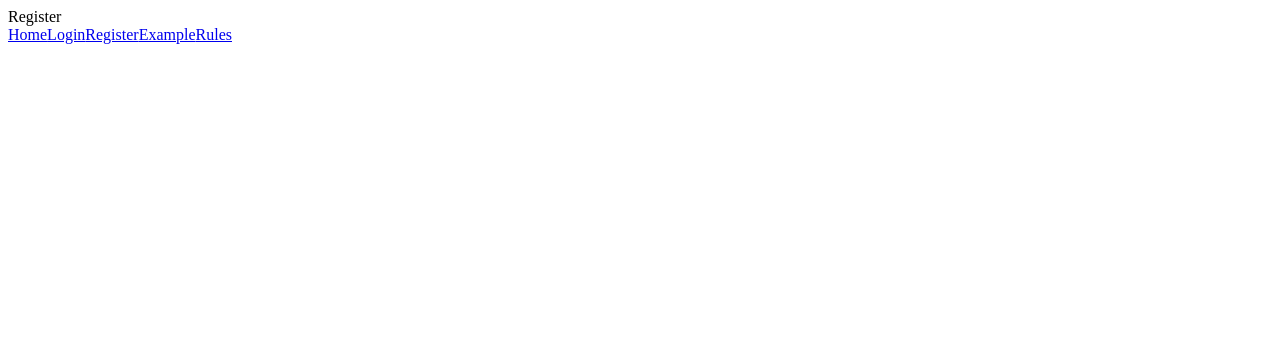
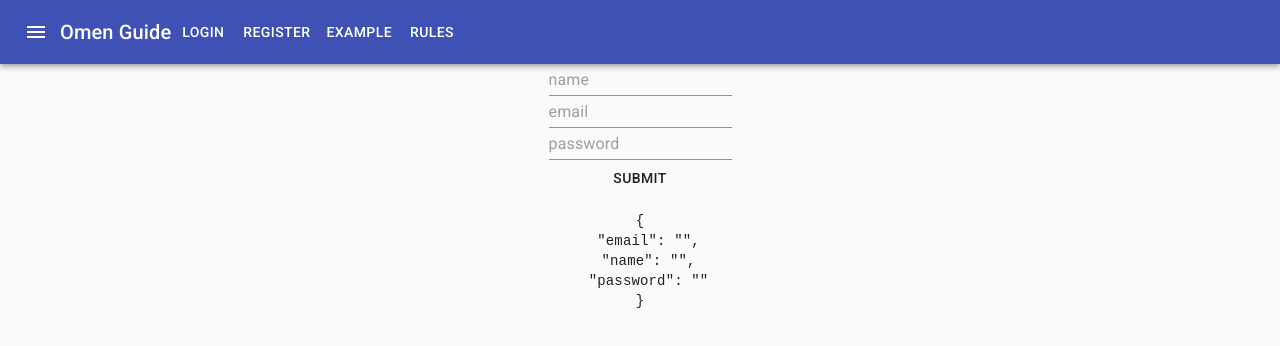
Before and after one commit to xxKeefer/omen-guide-client, a React (Create React App) app: page /register in a window 1280 px wide. Shown: the top 346 px of the page. Built offline with nearby package versions, Linux system fonts and the light colour scheme.

Commit message:
nav bar in place >.<

```diff
--- a/package.json
+++ b/package.json
@@ -3,6 +3,8 @@
   "version": "0.1.0",
   "private": true,
   "dependencies": {
+    "@material-ui/core": "^4.11.3",
+    "@material-ui/icons": "^4.11.2",
     "@testing-library/jest-dom": "^5.11.4",
     "@testing-library/react": "^11.1.0",
     "@testing-library/user-event": "^12.1.10",
@@ -10,8 +12,10 @@
     "@types/node": "^12.0.0",
     "@types/react": "^17.0.0",
     "@types/react-dom": "^17.0.0",
+    "formik": "^2.2.6",
     "react": "^17.0.2",
     "react-dom": "^17.0.2",
+    "react-helmet": "^6.1.0",
     "react-router-dom": "^5.2.0",
     "react-scripts": "4.0.3",
     "typescript": "^4.1.2",
@@ -42,6 +46,8 @@
     ]
   },
   "devDependencies": {
+    "@types/material-ui": "^0.21.8",
+    "@types/react-helmet": "^6.1.1",
     "@types/react-router-dom": "^5.1.7",
     "@typescript-eslint/parser": "^4.22.0",
     "eslint": "^7.24.0",
--- a/src/App.tsx
+++ b/src/App.tsx
@@ -1,5 +1,6 @@
 import React from 'react'
-import { BrowserRouter as Router, Switch, Route } from 'react-router-dom'
+import { Route, Switch } from 'react-router-dom'
+import Nav from './components/Navigation/Nav'
 import { Example, Home, Login, Register, Rules } from './pages/exports'
 import Gate from './routes/Gate'
 
@@ -7,7 +8,9 @@ const App: React.FC = () => {
   // const testUser = { email: 'test', roles: ['user'] }
   const testAdmin = { email: 'test', roles: ['user', 'admin'] }
   return (
-    <Router>
+    <>
+      <Nav />
+
       <Switch>
         <Route exact path="/" component={Home} />
         <Route exact path="/login" component={Login} />
@@ -27,7 +30,7 @@ const App: React.FC = () => {
           component={Rules}
         />
       </Switch>
-    </Router>
+    </>
   )
 }
 
--- /dev/null
+++ b/src/components/Forms/RegisterForm.tsx
@@ -0,0 +1,48 @@
+import React from 'react'
+import { Formik, Form, Field } from 'formik'
+import {
+  RegisterValues as Values,
+  RegisterForm as Interface
+} from '../../interfaces/Forms/Register'
+import { Button, TextField } from '@material-ui/core'
+
+const RegisterForm: React.FC<Interface> = ({ onSubmit }) => {
+  const initialValues: Values = {
+    email: '',
+    name: '',
+    password: ''
+  }
+  return (
+    <Formik
+      initialValues={initialValues}
+      onSubmit={(values: Values) => {
+        onSubmit(values)
+      }}
+    >
+      {({ values }) => (
+        <Form>
+          <div>
+            <div>
+              <Field name="name" placeholder="name" as={TextField} />
+            </div>
+            <div>
+              <Field name="email" placeholder="email" as={TextField} />
+            </div>
+            <div>
+              <Field
+                name="password"
+                placeholder="password"
+                type="password"
+                as={TextField}
+              />
+            </div>
+          </div>
+          <Button type="submit">SUBMIT</Button>
+          <pre>{JSON.stringify(values, null, 2)}</pre>
+        </Form>
+      )}
+    </Formik>
+  )
+}
+
+export default RegisterForm
--- /dev/null
+++ b/src/components/Navigation/Nav.tsx
@@ -0,0 +1,65 @@
+import {
+  AppBar,
+  Toolbar,
+  IconButton,
+  Typography,
+  Button
+} from '@material-ui/core'
+import { Menu } from '@material-ui/icons/'
+import React from 'react'
+import { useHistory } from 'react-router-dom'
+
+const Nav = () => {
+  const history = useHistory()
+  const preventDefault = (event: React.SyntheticEvent) => {
+    event.preventDefault()
+  }
+  return (
+    <AppBar position="static">
+      <Toolbar>
+        <IconButton edge="start" color="inherit" aria-label="menu">
+          <Menu />
+        </IconButton>
+
+        <div style={{ cursor: 'pointer' }} onClick={() => history.push('/')}>
+          <Typography variant="h6">Omen Guide</Typography>
+        </div>
+
+        <Button
+          color="inherit"
+          onClick={() => {
+            history.push('/login')
+          }}
+        >
+          Login
+        </Button>
+        <Button
+          color="inherit"
+          onClick={() => {
+            history.push('/register')
+          }}
+        >
+          Register
+        </Button>
+        <Button
+          color="inherit"
+          onClick={() => {
+            history.push('/example')
+          }}
+        >
+          Example
+        </Button>
+        <Button
+          color="inherit"
+          onClick={() => {
+            history.push('/rules')
+          }}
+        >
+          Rules
+        </Button>
+      </Toolbar>
+    </AppBar>
+  )
+}
+
+export default Nav
--- a/src/index.tsx
+++ b/src/index.tsx
@@ -1,10 +1,24 @@
 import React from 'react'
 import ReactDOM from 'react-dom'
+import { Helmet } from 'react-helmet'
+import CssBaseline from '@material-ui/core/CssBaseline'
+import { BrowserRouter as Router } from 'react-router-dom'
 import App from './App'
 
 ReactDOM.render(
   <React.StrictMode>
-    <App />
+    <Helmet>
+      <meta charSet="utf-8" />
+      <title>Omen Guide</title>
+      <link
+        rel="stylesheet"
+        href="https://fonts.googleapis.com/css?family=Roboto:300,400,500,700&display=swap"
+      />
+    </Helmet>
+    <CssBaseline />
+    <Router>
+      <App />
+    </Router>
   </React.StrictMode>,
   document.getElementById('root')
 )
--- /dev/null
+++ b/src/interfaces/Forms/Register.ts
@@ -0,0 +1,9 @@
+export interface RegisterValues {
+  name: string
+  email: string
+  password: string
+}
+
+export interface RegisterForm {
+  onSubmit: (values: RegisterValues) => void
+}
--- a/src/pages/Example.tsx
+++ b/src/pages/Example.tsx
@@ -1,11 +1,9 @@
 import React from 'react'
-import TestButtons from '../components/TestButtons'
 
 const Example: React.FC = () => {
   return (
     <div>
       <div>EXAMPLE</div>
-      <TestButtons />
     </div>
   )
 }
--- a/src/pages/Home.tsx
+++ b/src/pages/Home.tsx
@@ -1,11 +1,9 @@
 import React from 'react'
-import TestButtons from '../components/TestButtons'
 
 const Home: React.FC = () => {
   return (
     <div>
       <div>Home</div>
-      <TestButtons />
     </div>
   )
 }
--- a/src/pages/Login.tsx
+++ b/src/pages/Login.tsx
@@ -1,11 +1,9 @@
 import React from 'react'
-import TestButtons from '../components/TestButtons'
 
 const Login: React.FC = () => {
   return (
     <div>
       <div>Login</div>
-      <TestButtons />
     </div>
   )
 }
--- a/src/pages/Register.tsx
+++ b/src/pages/Register.tsx
@@ -1,11 +1,14 @@
 import React from 'react'
-import TestButtons from '../components/TestButtons'
+import RegisterForm from '../components/Forms/RegisterForm'
 
 const Register: React.FC = () => {
   return (
-    <div>
-      <div>Register</div>
-      <TestButtons />
+    <div style={{ textAlign: 'center' }}>
+      <RegisterForm
+        onSubmit={(values) => {
+          console.log(values)
+        }}
+      />
     </div>
   )
 }
--- a/src/pages/Rules.tsx
+++ b/src/pages/Rules.tsx
@@ -1,11 +1,9 @@
 import React from 'react'
-import TestButtons from '../components/TestButtons'
 
 const Rules: React.FC = () => {
   return (
     <div>
       <div>RULES</div>
-      <TestButtons />
     </div>
   )
 }
```
Also changed, not shown: src/components/Navigation/TestButtons.tsx (renamed from src/components/TestButtons.tsx), 1 other file (tests, documents, lock files or other folders).
